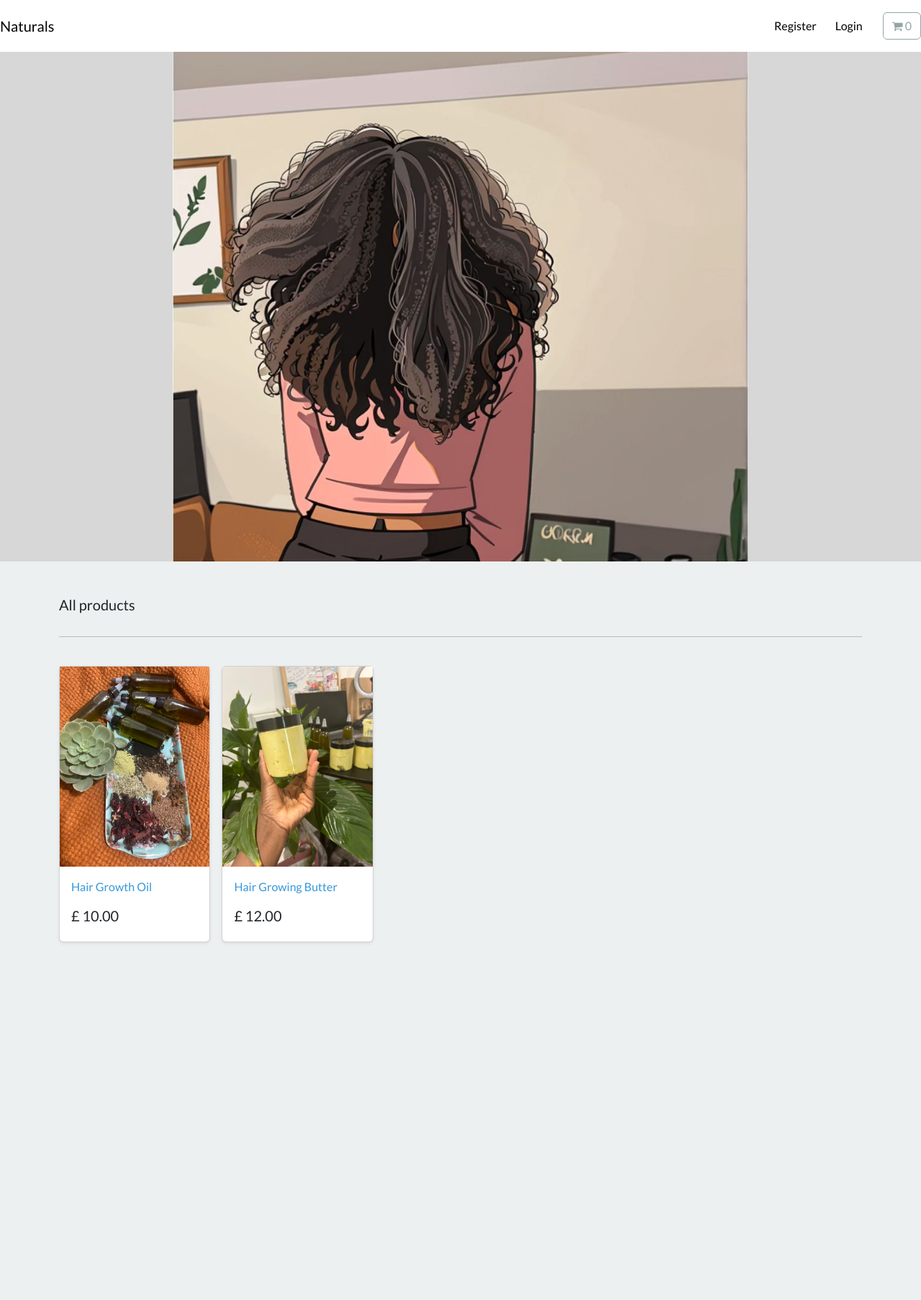
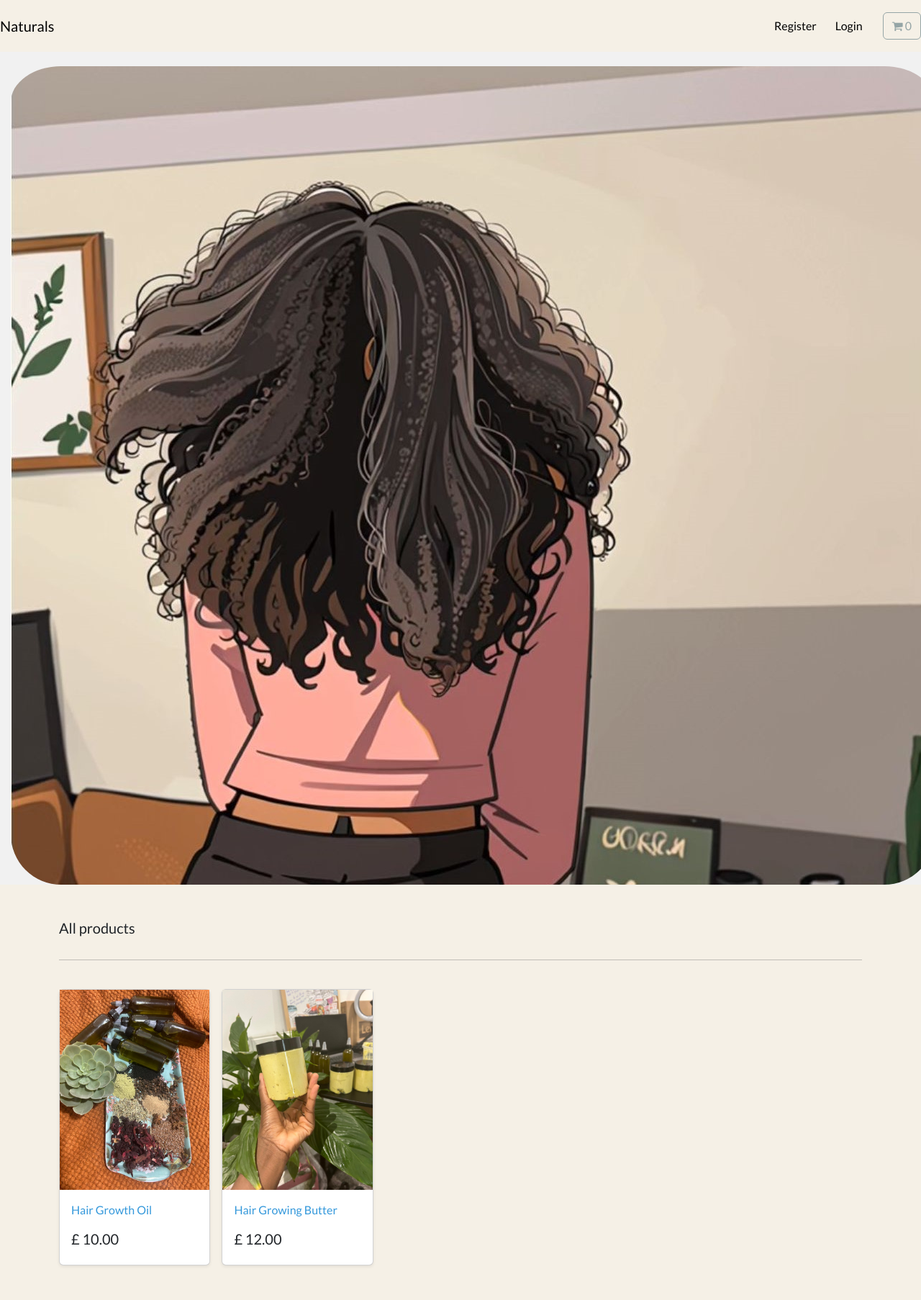
Before and after one commit to washedupjames/hair, a Django app: page / in a window 1280 px wide. Shown: the whole page at 72% size. Before the commit the page ends 1310 px from the top, so only its background shows below. Run offline with Django 5.2, Linux system fonts and the light colour scheme; data comes from the database, SQL or seed files in the repository; both versions use the stored data as it was after the commit; some libraries are stand-ins or nearby versions.

Commit message:
beta v2.1

```diff
--- a/store/templates/store/base.html
+++ b/store/templates/store/base.html
@@ -112,7 +112,7 @@
 
 
 
-<nav class="navbar navbar-expand-lg bg-white">
+<nav class="navbar navbar-expand-lg" style="background-color: rgb(245, 240, 230);">
     <button
         class="navbar-toggler"
         type="button"
--- a/store/templates/store/store.html
+++ b/store/templates/store/store.html
@@ -6,7 +6,7 @@
 
 <style>
   body {
-      background-color: rgb(215, 215, 215);
+      background-color: rgba(215, 215, 215, 0.326);
   }
 
   .centered-image {
@@ -23,19 +23,30 @@
 
   /* For mobile devices */
   @media (max-width: 767px) {
-      .centered-image img {
-          width: 100%; /* Full width on mobile */
-      }
-  }
+    .centered-image img {
+        width: 100%; /* Full width on mobile */
+
+        padding-top: 20px;
+        border-top-left-radius: 40px; /* Rounds only the top-left corner */
+        border-top-right-radius: 40px; /* Rounds only the top-right corner */
+        border-bottom-right-radius: 40px; /* Rounds only the top-right corner */
+        border-bottom-left-radius: 40px; /* Rounds only the top-right corner */
+
+
+        box-sizing: border-box; /* Ensure padding is included in the max-width */
+    }
+}
 
   /* For larger screens like laptops */
   @media (min-width: 768px) {
       .centered-image img {
-          max-width: 800px; /* Adjust this value to what you consider "reasonable" */
+          max-width: 1900px; /* Adjust to a reasonable value */
+          border-radius: 70px; /* Adds rounded corners. Adjust the 10px to change the roundness. */
+          box-sizing: border-box; /* Ensure padding is included in the max-width */
+          padding-top: 20px;
       }
   }
 </style>
-
 <!-- Introduction section -->
 
 <div class="centered-image">
@@ -50,7 +61,8 @@
 
        <!-- All products section -->
 
-       <div class="album py-5 bg-light">
+       <div class="album py-5" style="background-color: rgb(245, 240, 230);">
+
 
         <div class="container">
 
```
Also changed, not shown: ecommerce/settings.py (+10 -3 lines), db.sqlite3.
